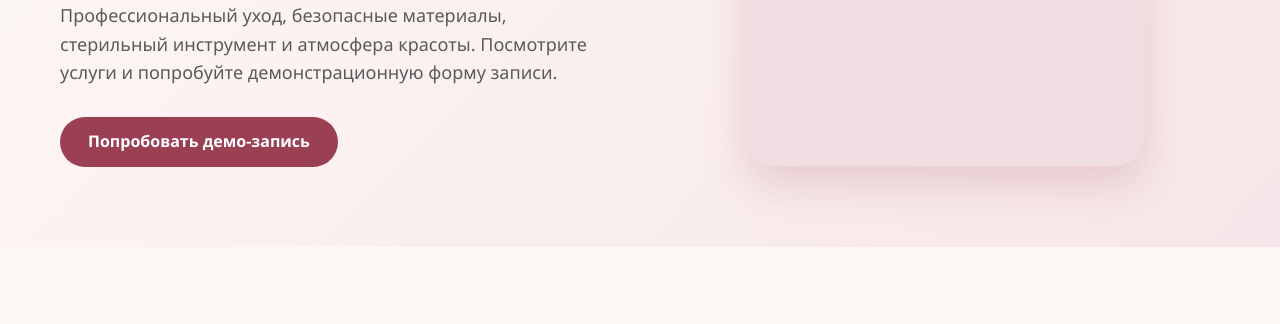
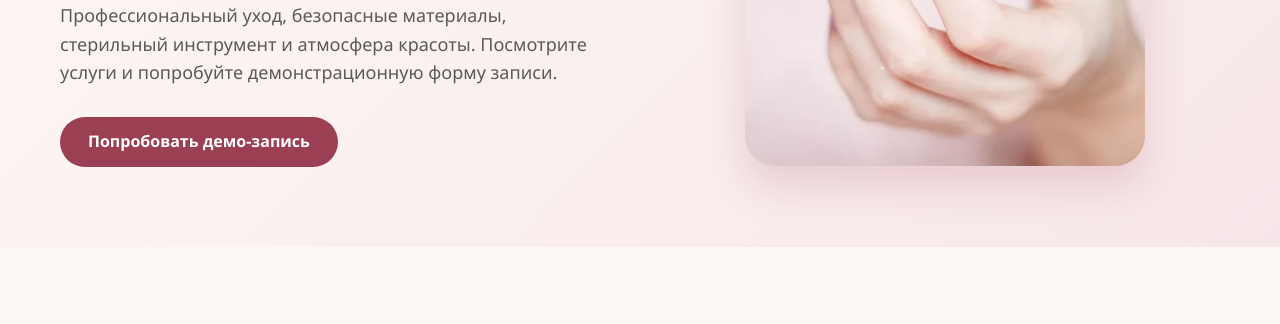
Before and after one commit to AnisimovVladimir/nail-studio, a plain HTML site: page index.html in a window 1280 px wide. Shown: the part 294-618 px from the top of the page. Drawn offline with Linux system fonts and the light colour scheme; files whose address does not match are found by name.

Commit message:
Update index.html

```diff
--- a/index.html
+++ b/index.html
@@ -46,8 +46,8 @@
                 </div>
                 <div class="hero-image">
                     <img class="hero-photo"
-                         src="images/hero-manicure-960.webp"
-                         srcset="images/hero-manicure-480.webp 480w, images/hero-manicure-960.webp 960w"
+                         src="hero-manicure-960.webp"
+                         srcset="hero-manicure-480.webp 480w, hero-manicure-960.webp 960w"
                          sizes="(max-width: 439px) calc(100vw - 40px), 400px"
                          width="960" height="720" fetchpriority="high"
                          alt="Розовый маникюр с мерцающим покрытием крупным планом">
```
